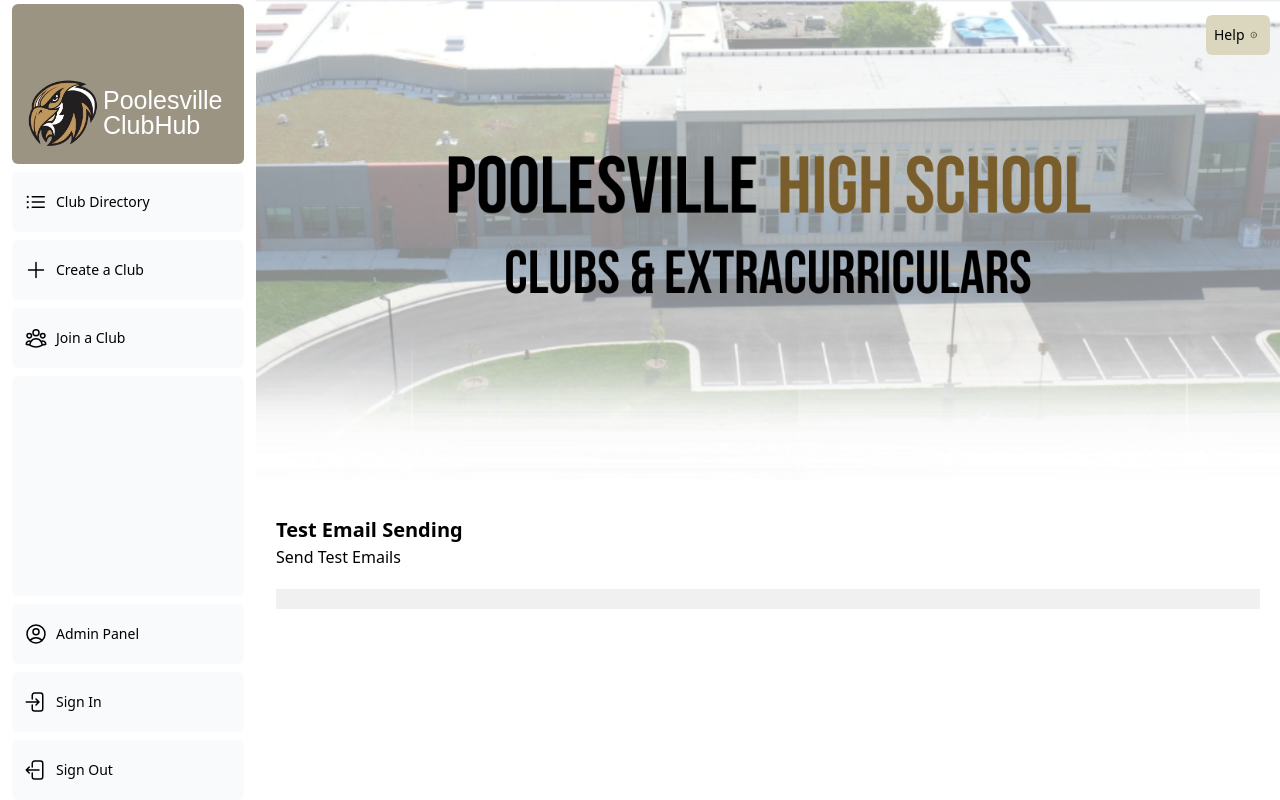
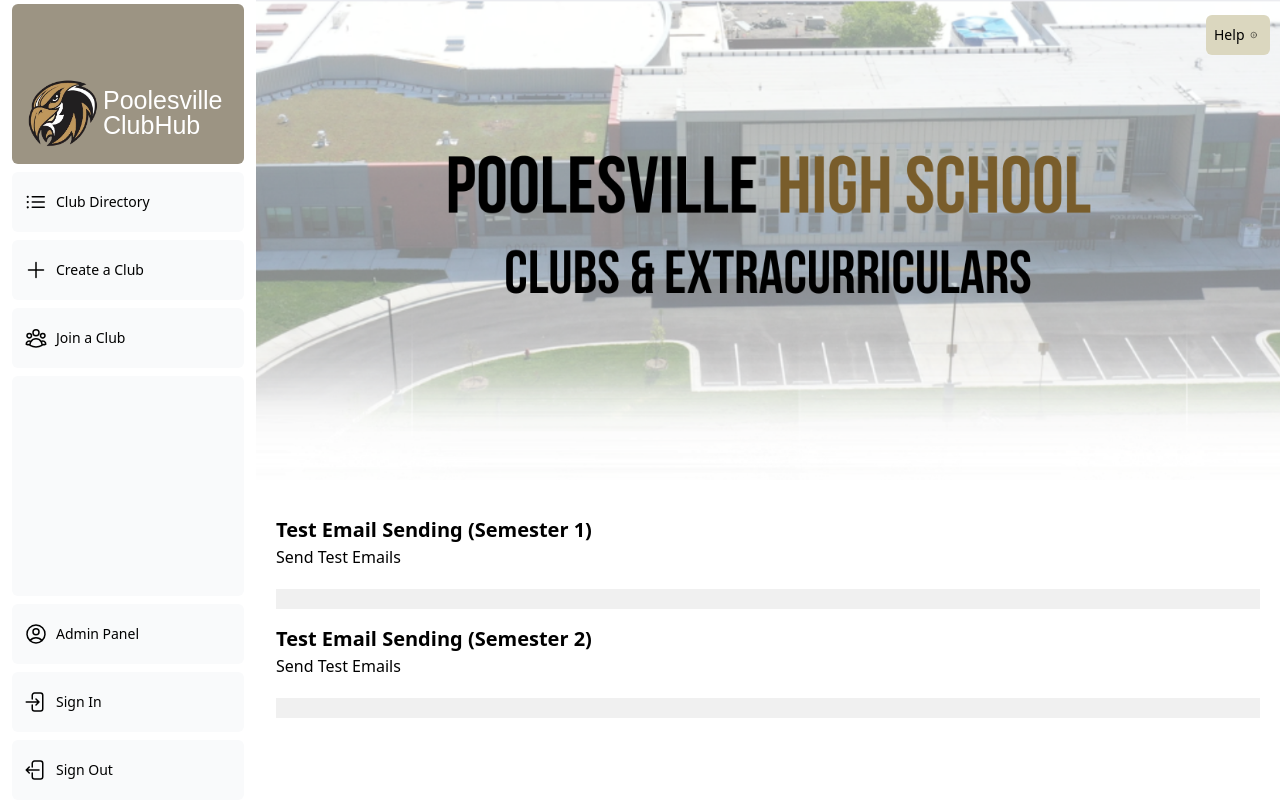
Before and after one commit to zandiac24/PHS-ClubHub, a Next.js app: page /dashboard/test-emails in a window 1280 px wide. Built offline with nearby package versions, Linux system fonts and the light colour scheme; a web font is replaced by a local one.

Commit message:
24.1
small wording change to sem2 email

```diff
--- a/app/api/cron-sem2/route.ts
+++ b/app/api/cron-sem2/route.ts
@@ -61,7 +61,7 @@
         mailOptions: {
           from: process.env.GMAIL_USERNAME,
           to: club.contactEmail,
-          subject: 'Club Renewal - Semester 1',
+          subject: 'Club Renewal - Semester 2',
           html:  `
             <div>
             <p>Good morning. Thank you for your work with your club, ${club.club_name}, this year. To prepare for next year, we're in the process of updating the club list and details for each club. Please let us know the following details:</p>
--- a/app/dashboard/test-emails/page.tsx
+++ b/app/dashboard/test-emails/page.tsx
@@ -5,7 +5,7 @@
   const [result, setResult] = useState('');
   const [loading, setLoading] = useState(false);
 
-  const testEmail = async () => {
+  const testEmail1 = async () => {
     setLoading(true);
     try {
       const response = await fetch('/api/cron-trigger-sem1', {
@@ -19,10 +19,31 @@
     setLoading(false);
   };
 
+  const testEmail2 = async () => {
+    setLoading(true);
+    try {
+      const response = await fetch('/api/cron-trigger-sem2', {
+        method: 'POST',
+      });
+      const data = await response.json();
+      setResult(JSON.stringify(data, null, 2));
+    } catch (error) {
+      setResult(`Error: ${error}`);
+    }
+    setLoading(false);
+  };
+
   return (
     <div style={{ padding: '20px' }}>
-      <h1>Test Email Sending</h1>
-      <button onClick={testEmail} disabled={loading}>
+      <h1>Test Email Sending (Semester 1)</h1>
+      <button onClick={testEmail1} disabled={loading}>
+        {loading ? 'Sending...' : 'Send Test Emails'}
+      </button>
+      <pre style={{ background: '#f0f0f0', padding: '10px', marginTop: '20px' }}>
+        {result}
+      </pre>
+      <h1>Test Email Sending (Semester 2)</h1>
+      <button onClick={testEmail2} disabled={loading}>
         {loading ? 'Sending...' : 'Send Test Emails'}
       </button>
       <pre style={{ background: '#f0f0f0', padding: '10px', marginTop: '20px' }}>
```
